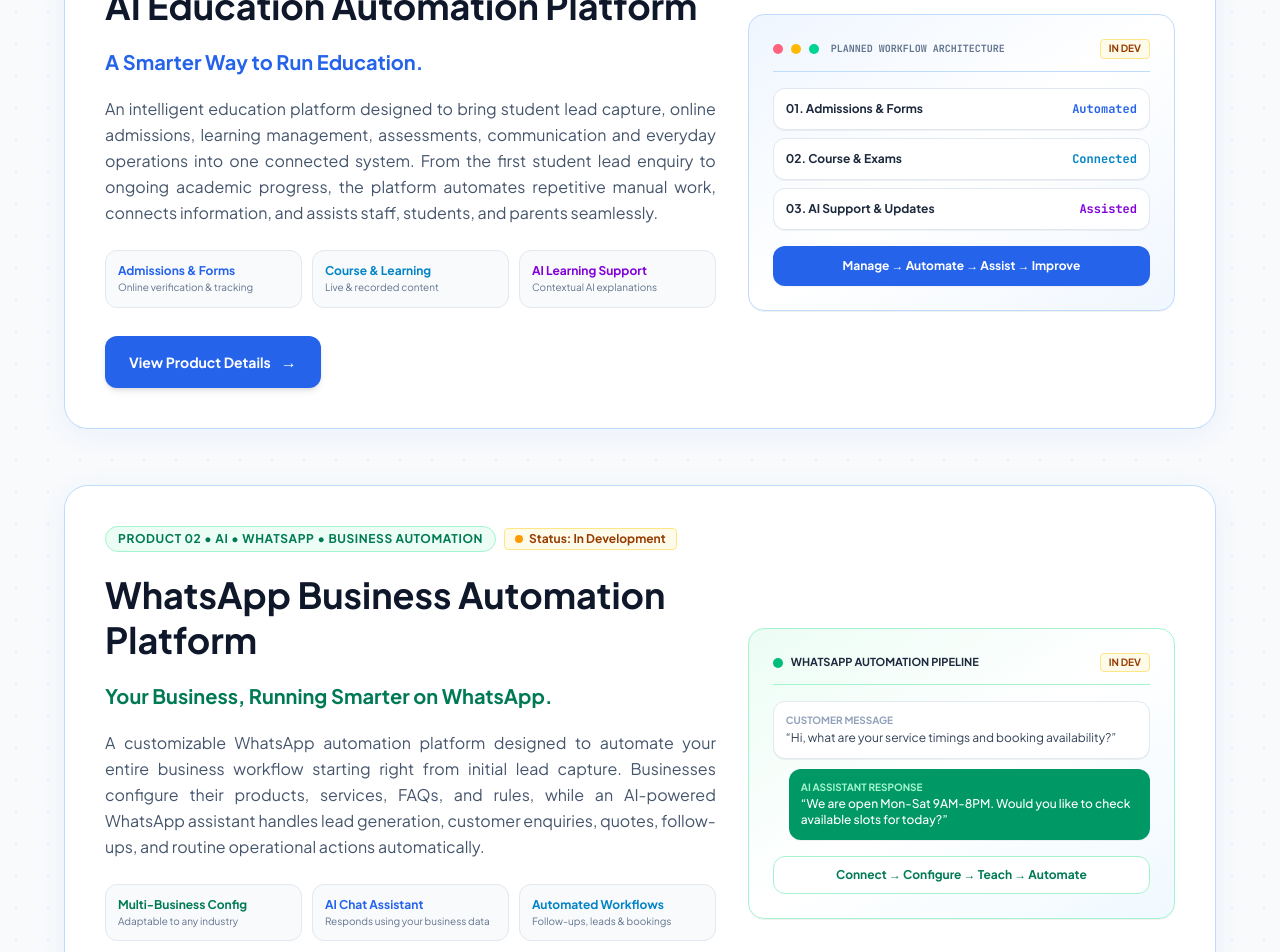
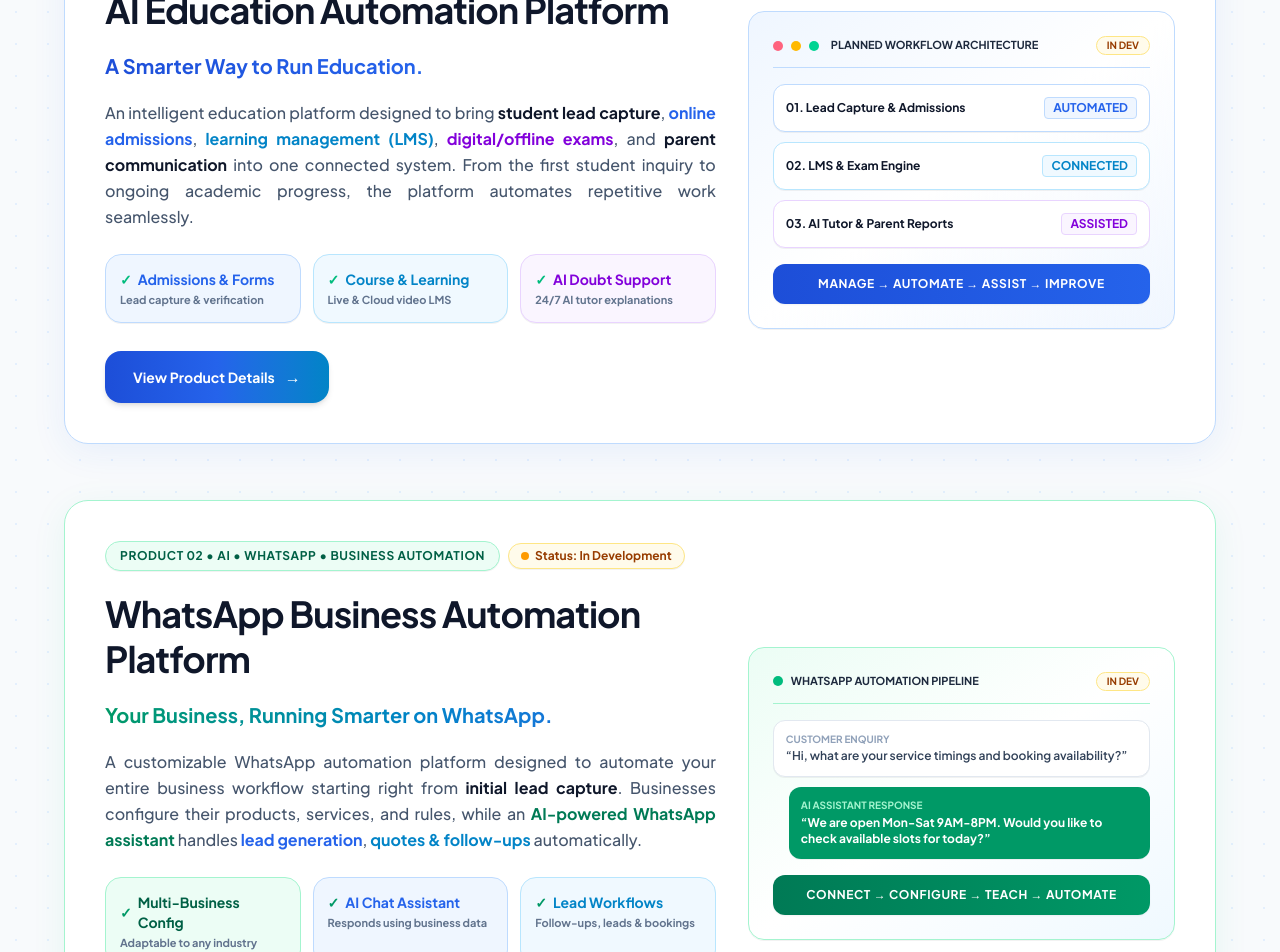
Before and after one commit to JOYJK348/agaran_site, a Next.js app: page /products in a window 1280 px wide. Shown: the part 580-1532 px from the top of the page. Built offline with nearby package versions, Linux system fonts and the light colour scheme; no server answers; a web font is replaced by a local one.

Commit message:
style: Upgrade typography, bold text weights, and vibrant colorful pill badges on products index page

```diff
--- a/src/app/products/page.tsx
+++ b/src/app/products/page.tsx
@@ -49,53 +49,59 @@
               PRODUCT 01 — AI EDUCATION AUTOMATION PLATFORM
           ══════════════════════════════════════════════════════════ */}
           <section className="scroll-mt-24" id="ai-education">
-            <div className="group block p-6 sm:p-8 lg:p-10 rounded-3xl bg-white border border-[#BFDBFE] shadow-[0_6px_30px_rgba(37,99,235,0.06)] hover:shadow-[0_20px_50px_rgba(37,99,235,0.14)] hover:border-[#2563EB] transition-all duration-300 relative overflow-hidden">
+            <div className="group block p-6 sm:p-8 lg:p-10 rounded-3xl bg-white border border-[#BFDBFE] shadow-[0_8px_35px_rgba(37,99,235,0.08)] hover:shadow-[0_22px_55px_rgba(37,99,235,0.16)] hover:border-[#2563EB] transition-all duration-300 relative overflow-hidden">
               <div className="grid grid-cols-1 lg:grid-cols-12 gap-6 sm:gap-8 items-center">
 
                 {/* Left Narrative Column (7/12) */}
                 <div className="lg:col-span-7 space-y-4 sm:space-y-5">
                   <div className="flex flex-wrap items-center gap-2">
-                    <span className="text-[10px] sm:text-xs font-black uppercase tracking-wider text-[#2563EB] bg-[#EFF6FF] px-3 py-1 rounded-full border border-[#BFDBFE]">
+                    <span className="text-[10.5px] sm:text-xs font-black uppercase tracking-wider text-[#2563EB] bg-[#EFF6FF] px-3.5 py-1.5 rounded-full border border-[#BFDBFE] shadow-2xs">
                       PRODUCT 01 &bull; AI &bull; EDUCATION &bull; AUTOMATION
                     </span>
-                    <span className="text-xs font-extrabold text-amber-800 bg-amber-50 px-2.5 py-0.5 rounded flex items-center gap-1.5 border border-amber-200">
+                    <span className="text-xs font-black text-amber-800 bg-amber-50 px-3 py-1 rounded-full flex items-center gap-1.5 border border-amber-200 shadow-2xs">
                       <span className="w-2 h-2 rounded-full bg-amber-500 animate-pulse" />
                       Status: In Development
                     </span>
                   </div>
 
-                  <h2 className="text-2xl sm:text-4xl font-black text-[#0F172A] group-hover:text-[#2563EB] transition-colors leading-tight">
+                  <h2 className="text-2xl sm:text-4xl font-black text-[#0F172A] group-hover:text-[#2563EB] transition-colors leading-tight tracking-tight">
                     AI Education Automation Platform
                   </h2>
 
-                  <p className="text-base sm:text-xl font-extrabold text-[#2563EB]">
+                  <p className="text-base sm:text-xl font-black bg-gradient-to-r from-[#1D4ED8] via-[#2563EB] to-[#0284C7] bg-clip-text text-transparent">
                     A Smarter Way to Run Education.
                   </p>
 
-                  <p className="text-xs sm:text-base text-slate-600 leading-relaxed text-left sm:text-justify">
-                    An intelligent education platform designed to bring student lead capture, online admissions, learning management, assessments, communication and everyday operations into one connected system. From the first student lead enquiry to ongoing academic progress, the platform automates repetitive manual work, connects information, and assists staff, students, and parents seamlessly.
+                  <p className="text-xs sm:text-base text-slate-600 font-medium leading-relaxed text-left sm:text-justify">
+                    An intelligent education platform designed to bring <strong className="font-extrabold text-[#0F172A]">student lead capture</strong>, <strong className="font-extrabold text-[#2563EB]">online admissions</strong>, <strong className="font-extrabold text-[#0284C7]">learning management (LMS)</strong>, <strong className="font-extrabold text-purple-700">digital/offline exams</strong>, and <strong className="font-extrabold text-[#0F172A]">parent communication</strong> into one connected system. From the first student inquiry to ongoing academic progress, the platform automates repetitive work seamlessly.
                   </p>
 
-                  {/* Feature Highlights Grid */}
-                  <div className="grid grid-cols-2 sm:grid-cols-3 gap-2.5 pt-1 text-xs">
-                    <div className="p-3 rounded-xl bg-[#F8FAFC] border border-slate-200">
-                      <div className="font-extrabold text-[#2563EB]">Admissions &amp; Forms</div>
-                      <div className="text-[10px] text-slate-500 mt-0.5">Online verification &amp; tracking</div>
+                  {/* Feature Highlights Grid — Bold & Colorful Pills */}
+                  <div className="grid grid-cols-2 sm:grid-cols-3 gap-3 pt-1 text-xs">
+                    <div className="p-3.5 rounded-2xl bg-[#EFF6FF] border border-[#BFDBFE] shadow-2xs hover:scale-[1.02] transition-transform">
+                      <div className="font-black text-[#2563EB] flex items-center gap-1.5 text-xs sm:text-sm">
+                        <span className="text-emerald-500 font-bold">✓</span> Admissions &amp; Forms
+                      </div>
+                      <div className="text-[11px] font-bold text-slate-500 mt-1">Lead capture &amp; verification</div>
                     </div>
-                    <div className="p-3 rounded-xl bg-[#F8FAFC] border border-slate-200">
-                      <div className="font-extrabold text-[#0284C7]">Course &amp; Learning</div>
-                      <div className="text-[10px] text-slate-500 mt-0.5">Live &amp; recorded content</div>
+                    <div className="p-3.5 rounded-2xl bg-sky-50 border border-sky-200 shadow-2xs hover:scale-[1.02] transition-transform">
+                      <div className="font-black text-[#0284C7] flex items-center gap-1.5 text-xs sm:text-sm">
+                        <span className="text-emerald-500 font-bold">✓</span> Course &amp; Learning
+                      </div>
+                      <div className="text-[11px] font-bold text-slate-500 mt-1">Live &amp; Cloud video LMS</div>
                     </div>
-                    <div className="p-3 rounded-xl bg-[#F8FAFC] border border-slate-200">
-                      <div className="font-extrabold text-purple-700">AI Learning Support</div>
-                      <div className="text-[10px] text-slate-500 mt-0.5">Contextual AI explanations</div>
+                    <div className="p-3.5 rounded-2xl bg-purple-50 border border-purple-200 shadow-2xs hover:scale-[1.02] transition-transform">
+                      <div className="font-black text-purple-700 flex items-center gap-1.5 text-xs sm:text-sm">
+                        <span className="text-emerald-500 font-bold">✓</span> AI Doubt Support
+                      </div>
+                      <div className="text-[11px] font-bold text-slate-500 mt-1">24/7 AI tutor explanations</div>
                     </div>
                   </div>
 
                   <div className="pt-2">
                     <Link
                       href="/products/ai-education-platform"
-                      className="inline-flex items-center gap-2.5 px-6 py-3.5 rounded-xl bg-[#2563EB] hover:bg-[#1D4ED8] text-white font-extrabold text-xs sm:text-sm shadow-md hover:shadow-lg transition-all duration-300 group/btn"
+                      className="inline-flex items-center gap-2.5 px-7 py-3.5 rounded-2xl bg-gradient-to-r from-[#1D4ED8] via-[#2563EB] to-[#0284C7] hover:shadow-[0_10px_25px_rgba(37,99,235,0.3)] text-white font-black text-xs sm:text-sm transition-all duration-300 group/btn shadow-md"
                     >
                       <span>View Product Details</span>
                       <span className="text-base group-hover/btn:translate-x-1 transition-transform">&rarr;</span>
@@ -111,28 +117,28 @@
                         <span className="w-2.5 h-2.5 rounded-full bg-rose-400" />
                         <span className="w-2.5 h-2.5 rounded-full bg-amber-400" />
                         <span className="w-2.5 h-2.5 rounded-full bg-emerald-400" />
-                        <span className="ml-1 text-[10px] text-slate-500 font-mono font-bold">PLANNED WORKFLOW ARCHITECTURE</span>
+                        <span className="ml-1 text-[11px] text-slate-800 font-black">PLANNED WORKFLOW ARCHITECTURE</span>
                       </div>
-                      <span className="text-amber-800 bg-amber-50 px-2 py-0.5 rounded border border-amber-200 font-bold text-[10px] uppercase">IN DEV</span>
+                      <span className="text-amber-800 bg-amber-50 px-2.5 py-0.5 rounded-full border border-amber-200 font-black text-[10px] uppercase">IN DEV</span>
                     </div>
 
                     {/* Workflow Chain Visual */}
-                    <div className="space-y-2 text-xs">
-                      <div className="p-3 rounded-xl bg-white border border-slate-200 flex items-center justify-between shadow-2xs">
-                        <span className="font-bold text-slate-800">01. Admissions &amp; Forms</span>
-                        <span className="text-xs text-[#2563EB] font-mono font-bold">Automated</span>
+                    <div className="space-y-2.5 text-xs">
+                      <div className="p-3 rounded-xl bg-white border border-[#BFDBFE] flex items-center justify-between shadow-2xs">
+                        <span className="font-black text-[#0F172A]">01. Lead Capture &amp; Admissions</span>
+                        <span className="text-xs text-[#2563EB] font-black uppercase bg-[#EFF6FF] px-2 py-0.5 rounded border border-[#BFDBFE]">Automated</span>
                       </div>
-                      <div className="p-3 rounded-xl bg-white border border-slate-200 flex items-center justify-between shadow-2xs">
-                        <span className="font-bold text-slate-800">02. Course &amp; Exams</span>
-                        <span className="text-xs text-[#0284C7] font-mono font-bold">Connected</span>
+                      <div className="p-3 rounded-xl bg-white border border-sky-200 flex items-center justify-between shadow-2xs">
+                        <span className="font-black text-[#0F172A]">02. LMS &amp; Exam Engine</span>
+                        <span className="text-xs text-[#0284C7] font-black uppercase bg-sky-50 px-2 py-0.5 rounded border border-sky-200">Connected</span>
                       </div>
-                      <div className="p-3 rounded-xl bg-white border border-slate-200 flex items-center justify-between shadow-2xs">
-                        <span className="font-bold text-slate-800">03. AI Support &amp; Updates</span>
-                        <span className="text-xs text-purple-700 font-mono font-bold">Assisted</span>
+                      <div className="p-3 rounded-xl bg-white border border-purple-200 flex items-center justify-between shadow-2xs">
+                        <span className="font-black text-[#0F172A]">03. AI Tutor &amp; Parent Reports</span>
+                        <span className="text-xs text-purple-700 font-black uppercase bg-purple-50 px-2 py-0.5 rounded border border-purple-200">Assisted</span>
                       </div>
                     </div>
 
-                    <div className="p-3 rounded-xl bg-[#2563EB] text-white text-center font-bold text-xs shadow-xs">
+                    <div className="p-3 rounded-xl bg-gradient-to-r from-[#1D4ED8] to-[#2563EB] text-white text-center font-black text-xs shadow-xs uppercase tracking-wider">
                       Manage &rarr; Automate &rarr; Assist &rarr; Improve
                     </div>
                   </div>
@@ -146,53 +152,59 @@
               PRODUCT 02 — WHATSAPP BUSINESS AUTOMATION PLATFORM
           ══════════════════════════════════════════════════════════ */}
           <section className="scroll-mt-24" id="whatsapp-automation">
-            <div className="group block p-6 sm:p-8 lg:p-10 rounded-3xl bg-white border border-[#BFDBFE] shadow-[0_6px_30px_rgba(37,99,235,0.06)] hover:shadow-[0_20px_50px_rgba(37,99,235,0.14)] hover:border-[#2563EB] transition-all duration-300 relative overflow-hidden">
+            <div className="group block p-6 sm:p-8 lg:p-10 rounded-3xl bg-white border border-emerald-200 shadow-[0_8px_35px_rgba(16,185,129,0.08)] hover:shadow-[0_22px_55px_rgba(16,185,129,0.16)] hover:border-emerald-500 transition-all duration-300 relative overflow-hidden">
               <div className="grid grid-cols-1 lg:grid-cols-12 gap-6 sm:gap-8 items-center">
 
                 {/* Left Narrative Column (7/12) */}
                 <div className="lg:col-span-7 space-y-4 sm:space-y-5">
                   <div className="flex flex-wrap items-center gap-2">
-                    <span className="text-[10px] sm:text-xs font-black uppercase tracking-wider text-emerald-700 bg-emerald-50 px-3 py-1 rounded-full border border-emerald-200">
+                    <span className="text-[10.5px] sm:text-xs font-black uppercase tracking-wider text-emerald-800 bg-emerald-50 px-3.5 py-1.5 rounded-full border border-emerald-200 shadow-2xs">
                       PRODUCT 02 &bull; AI &bull; WHATSAPP &bull; BUSINESS AUTOMATION
                     </span>
-                    <span className="text-xs font-extrabold text-amber-800 bg-amber-50 px-2.5 py-0.5 rounded flex items-center gap-1.5 border border-amber-200">
+                    <span className="text-xs font-black text-amber-800 bg-amber-50 px-3 py-1 rounded-full flex items-center gap-1.5 border border-amber-200 shadow-2xs">
                       <span className="w-2 h-2 rounded-full bg-amber-500 animate-pulse" />
                       Status: In Development
                     </span>
                   </div>
 
-                  <h2 className="text-2xl sm:text-4xl font-black text-[#0F172A] group-hover:text-emerald-700 transition-colors leading-tight">
+                  <h2 className="text-2xl sm:text-4xl font-black text-[#0F172A] group-hover:text-emerald-700 transition-colors leading-tight tracking-tight">
                     WhatsApp Business Automation Platform
                   </h2>
 
-                  <p className="text-base sm:text-xl font-extrabold text-emerald-700">
+                  <p className="text-base sm:text-xl font-black bg-gradient-to-r from-emerald-600 via-[#0284C7] to-[#2563EB] bg-clip-text text-transparent">
                     Your Business, Running Smarter on WhatsApp.
                   </p>
 
-                  <p className="text-xs sm:text-base text-slate-600 leading-relaxed text-left sm:text-justify">
-                    A customizable WhatsApp automation platform designed to automate your entire business workflow starting right from initial lead capture. Businesses configure their products, services, FAQs, and rules, while an AI-powered WhatsApp assistant handles lead generation, customer enquiries, quotes, follow-ups, and routine operational actions automatically.
+                  <p className="text-xs sm:text-base text-slate-600 font-medium leading-relaxed text-left sm:text-justify">
+                    A customizable WhatsApp automation platform designed to automate your entire business workflow starting right from <strong className="font-extrabold text-[#0F172A]">initial lead capture</strong>. Businesses configure their products, services, and rules, while an <strong className="font-extrabold text-emerald-700">AI-powered WhatsApp assistant</strong> handles <strong className="font-extrabold text-[#2563EB]">lead generation</strong>, <strong className="font-extrabold text-[#0284C7]">quotes &amp; follow-ups</strong> automatically.
                   </p>
 
-                  {/* Feature Highlights Grid */}
-                  <div className="grid grid-cols-2 sm:grid-cols-3 gap-2.5 pt-1 text-xs">
-                    <div className="p-3 rounded-xl bg-[#F8FAFC] border border-slate-200">
-                      <div className="font-extrabold text-emerald-700">Multi-Business Config</div>
-                      <div className="text-[10px] text-slate-500 mt-0.5">Adaptable to any industry</div>
+                  {/* Feature Highlights Grid — Bold & Colorful Pills */}
+                  <div className="grid grid-cols-2 sm:grid-cols-3 gap-3 pt-1 text-xs">
+                    <div className="p-3.5 rounded-2xl bg-emerald-50 border border-emerald-200 shadow-2xs hover:scale-[1.02] transition-transform">
+                      <div className="font-black text-emerald-800 flex items-center gap-1.5 text-xs sm:text-sm">
+                        <span className="text-emerald-600 font-bold">✓</span> Multi-Business Config
+                      </div>
+                      <div className="text-[11px] font-bold text-slate-500 mt-1">Adaptable to any industry</div>
                     </div>
-                    <div className="p-3 rounded-xl bg-[#F8FAFC] border border-slate-200">
-                      <div className="font-extrabold text-[#2563EB]">AI Chat Assistant</div>
-                      <div className="text-[10px] text-slate-500 mt-0.5">Responds using your business data</div>
+                    <div className="p-3.5 rounded-2xl bg-blue-50 border border-blue-200 shadow-2xs hover:scale-[1.02] transition-transform">
+                      <div className="font-black text-[#2563EB] flex items-center gap-1.5 text-xs sm:text-sm">
+                        <span className="text-emerald-600 font-bold">✓</span> AI Chat Assistant
+                      </div>
+                      <div className="text-[11px] font-bold text-slate-500 mt-1">Responds using business data</div>
                     </div>
-                    <div className="p-3 rounded-xl bg-[#F8FAFC] border border-slate-200">
-                      <div className="font-extrabold text-[#0284C7]">Automated Workflows</div>
-                      <div className="text-[10px] text-slate-500 mt-0.5">Follow-ups, leads &amp; bookings</div>
+                    <div className="p-3.5 rounded-2xl bg-sky-50 border border-sky-200 shadow-2xs hover:scale-[1.02] transition-transform">
+                      <div className="font-black text-[#0284C7] flex items-center gap-1.5 text-xs sm:text-sm">
+                        <span className="text-emerald-600 font-bold">✓</span> Lead Workflows
+                      </div>
+                      <div className="text-[11px] font-bold text-slate-500 mt-1">Follow-ups, leads &amp; bookings</div>
                     </div>
                   </div>
 
                   <div className="pt-2">
                     <Link
                       href="/products/whatsapp-automation"
-                      className="inline-flex items-center gap-2.5 px-6 py-3.5 rounded-xl bg-emerald-600 hover:bg-emerald-700 text-white font-extrabold text-xs sm:text-sm shadow-md hover:shadow-lg transition-all duration-300 group/btn"
+                      className="inline-flex items-center gap-2.5 px-7 py-3.5 rounded-2xl bg-gradient-to-r from-emerald-600 via-emerald-700 to-[#0284C7] hover:shadow-[0_10px_25px_rgba(16,185,129,0.3)] text-white font-black text-xs sm:text-sm transition-all duration-300 group/btn shadow-md"
                     >
                       <span>View Product Details</span>
                       <span className="text-base group-hover/btn:translate-x-1 transition-transform">&rarr;</span>
@@ -206,24 +218,24 @@
                     <div className="flex items-center justify-between border-b border-emerald-200 pb-3">
                       <div className="flex items-center gap-2">
                         <span className="w-2.5 h-2.5 rounded-full bg-emerald-500" />
-                        <span className="text-[11px] font-extrabold text-slate-800">WHATSAPP AUTOMATION PIPELINE</span>
+                        <span className="text-[11px] font-black text-slate-800">WHATSAPP AUTOMATION PIPELINE</span>
                       </div>
-                      <span className="text-amber-800 bg-amber-50 px-2 py-0.5 rounded border border-amber-200 font-bold text-[10px] uppercase">IN DEV</span>
+                      <span className="text-amber-800 bg-amber-50 px-2.5 py-0.5 rounded-full border border-amber-200 font-black text-[10px] uppercase">IN DEV</span>
                     </div>
 
                     {/* Chat Bubble Flow Preview */}
                     <div className="space-y-2.5 text-xs font-sans">
                       <div className="p-3 rounded-xl bg-white border border-slate-200 text-slate-700 shadow-2xs">
-                        <div className="text-[10px] font-bold text-slate-400 uppercase mb-0.5">CUSTOMER MESSAGE</div>
-                        <div>&ldquo;Hi, what are your service timings and booking availability?&rdquo;</div>
+                        <div className="text-[10px] font-black text-slate-400 uppercase mb-0.5">CUSTOMER ENQUIRY</div>
+                        <div className="font-semibold">&ldquo;Hi, what are your service timings and booking availability?&rdquo;</div>
                       </div>
                       <div className="p-3 rounded-xl bg-emerald-600 text-white font-medium shadow-2xs ml-4">
-                        <div className="text-[10px] font-extrabold text-emerald-200 uppercase mb-0.5">AI ASSISTANT RESPONSE</div>
-                        <div>&ldquo;We are open Mon-Sat 9AM-8PM. Would you like to check available slots for today?&rdquo;</div>
+                        <div className="text-[10px] font-black text-emerald-200 uppercase mb-0.5">AI ASSISTANT RESPONSE</div>
+                        <div className="font-bold">&ldquo;We are open Mon-Sat 9AM-8PM. Would you like to check available slots for today?&rdquo;</div>
                       </div>
                     </div>
 
-                    <div className="p-2.5 rounded-xl bg-white border border-emerald-200 text-center font-extrabold text-emerald-700 text-xs">
+                    <div className="p-3 rounded-xl bg-gradient-to-r from-emerald-700 to-emerald-600 text-white text-center font-black text-xs shadow-xs uppercase tracking-wider">
                       Connect &rarr; Configure &rarr; Teach &rarr; Automate
                     </div>
                   </div>
```
